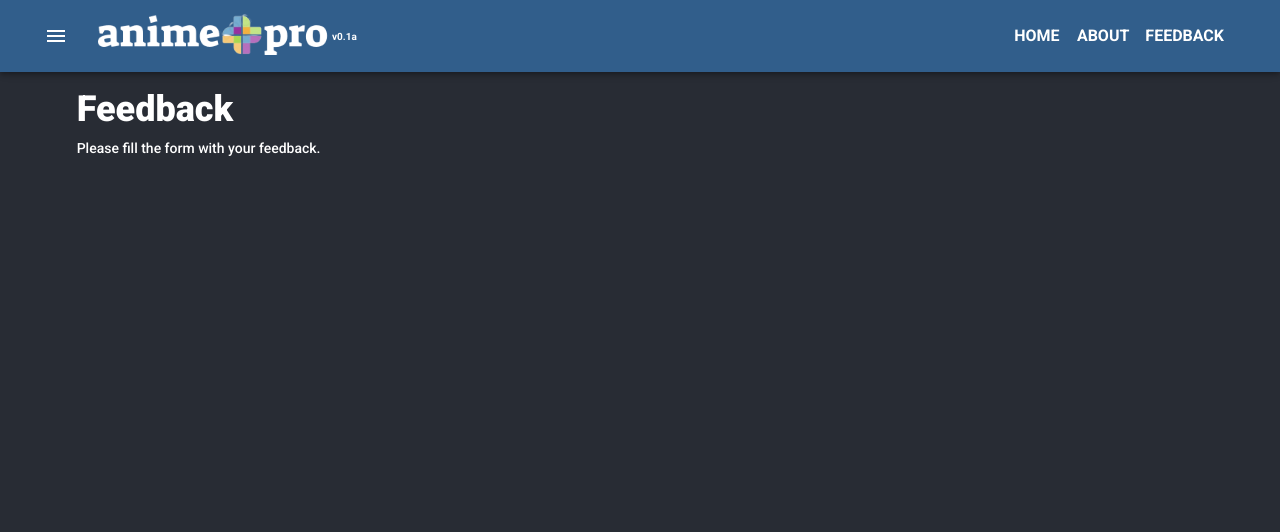
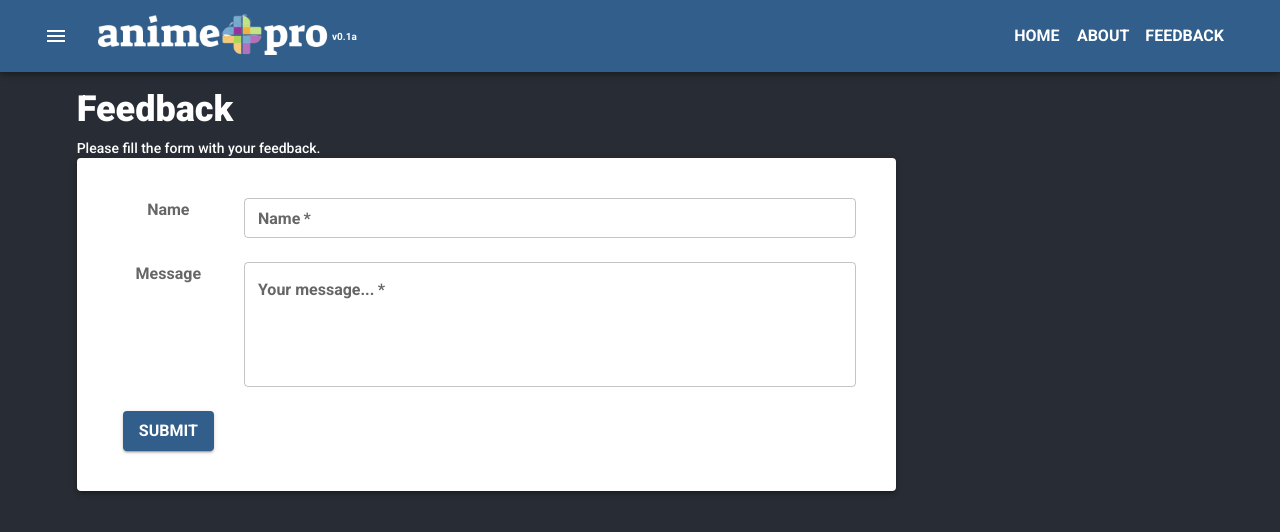
Before and after one commit to shanzei27/aniview-pro, a React (Create React App) app in the folder client/: page /feedback in a window 1280 px wide. Shown: the top 532 px of the page. Built offline with nearby package versions, Linux system fonts and the light colour scheme; no server answers.

Commit message:
feedback form UI added

```diff
--- a/client/src/pages/Feedback.js
+++ b/client/src/pages/Feedback.js
@@ -5,6 +5,10 @@ import Typography from '@mui/material/Typography';
 import { styled } from '@mui/material/styles';
 import CssBaseline from '@mui/material/CssBaseline';
 import AppbarMain from '../components/Appbar';
+import Paper from "@mui/material/Paper";
+import InputLabel from "@mui/material/InputLabel";
+import TextField from "@mui/material/TextField";
+import Button from "@mui/material/Button";
 
 const Heading = styled(Typography)(({ theme }) => ({
 
@@ -31,6 +35,16 @@ const Item = styled(Box)(({ theme }) => ({
   width: "100%"
 }));
 
+const FormStyledContainer = styled(Paper)(({ theme }) => ({
+  ...theme.typography.body2,
+  padding: theme.spacing(2),
+  textAlign: 'center',
+  display: 'flex',
+  flexDirection: 'column',
+  alignItems: 'flex-start',
+  justifyContent: 'left',
+}));
+
 const Feedback = () => {
   return (
     <>
@@ -43,6 +57,61 @@ const Feedback = () => {
             <Typography variant='body2' sx={{textAlign: 'left', paddingTop: 1}}>
               Please fill the form with your feedback.
             </Typography>
+              <FormStyledContainer elevation={3}>
+              <Box sx={{ padding: 3 }}>
+              <Grid container spacing={3}>
+                <Grid item xs={12} sm={2}>
+                  <InputLabel
+                    sx={{
+                      display: "flex",
+                      justifyContent: "center",
+                      fontWeight: 700
+                    }}
+                  >
+                    Name
+                  </InputLabel>
+                </Grid>
+                <Grid item xs={12} sm={10}>
+                  <TextField
+                    required
+                    id="name"
+                    name="name"
+                    label="Name"
+                    fullWidth
+                    size="small"
+                    autoComplete="off"
+                    variant="outlined"
+                  />
+                </Grid>
+                <Grid item xs={12} sm={2}>
+                  <InputLabel
+                    sx={{
+                      display: "flex",
+                      justifyContent: "center",
+                      fontWeight: 700
+                    }}
+                  >
+                    Message
+                  </InputLabel>
+                </Grid>
+                <Grid item xs={12} sm={10}>
+                  <TextField
+                    required
+                    id="outlined-multiline-static"
+                    label="Your message..."
+                    multiline
+                    fullWidth
+                    rows={4}
+                  />
+                </Grid>
+                <Grid item xs={12} sm={2}>
+                  <Button variant="contained">
+                    Submit
+                  </Button>
+                </Grid>
+              </Grid>
+              </Box>
+            </FormStyledContainer>
           </Item>
         </Grid>
       </StyledGrid>
```
